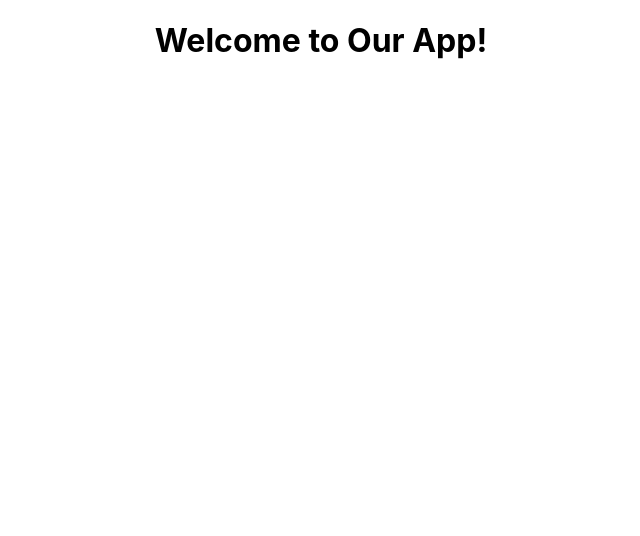
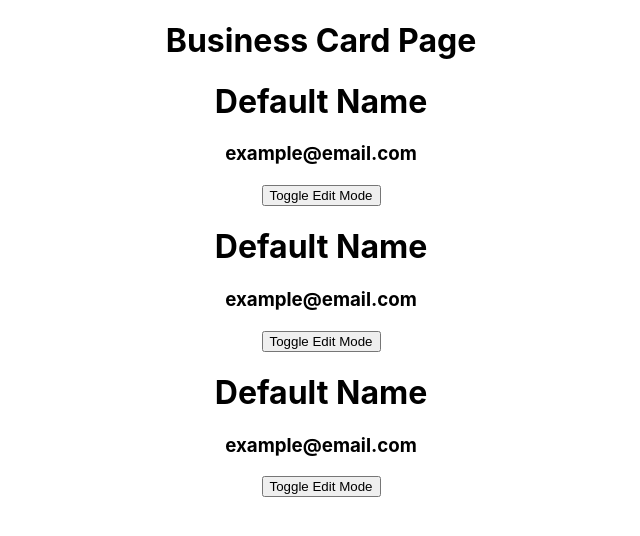
Before and after one commit to KiranWarren/coder-academy-course, a React (Create React App) app in the folder term-3/reactjs-forms/: page /cards in a window 1280 px wide. Shown: the top 536 px of the page, without its empty margins (319-959 px from the left). Built offline with nearby package versions, Linux system fonts and the light colour scheme; the HTML template or start-up script is replaced by a standard one.

Commit message:
Added all routes

```diff
--- a/term-3/reactjs-forms/src/App.js
+++ b/term-3/reactjs-forms/src/App.js
@@ -1,10 +1,21 @@
 import "./App.css";
 import HomePage from "./pages/HomePage";
+import AboutPage from "./pages/AboutPage";
+import ContactPage from "./pages/ContactPage";
+import PokemonFetcherPage from "./pages/PokemonFetcherPage";
+import BusinessCardPage from "./pages/BusinessCardPage";
+import { Route, Routes } from "react-router-dom";
 
 function App() {
   return (
     <div className="App">
-      <HomePage />
+      <Routes>
+        <Route path="/" element={<HomePage />} />
+        <Route path="/about" element={<AboutPage />} />
+        <Route path="/pokemon" element={<PokemonFetcherPage />} />
+        <Route path="/contact" element={<ContactPage />} />
+        <Route path="/cards" element={<BusinessCardPage />} />
+      </Routes>
     </div>
   );
 }
--- a/term-3/reactjs-forms/src/pages/BusinessCardPage.jsx
+++ b/term-3/reactjs-forms/src/pages/BusinessCardPage.jsx
@@ -1,4 +1,4 @@
-import BusinessCardParent from "../BusinessCardParent"
+import BusinessCardParent from "../components/BusinessCardParent";
 
 export default function BusinessCardPage(props) {
     return (
```
Also changed, not shown: term-3/reactjs-forms/src/components/BusinessCardDisplay.jsx (renamed from term-3/reactjs-forms/src/BusinessCardDisplay.jsx), term-3/reactjs-forms/src/components/BusinessCardForm.jsx (renamed from term-3/reactjs-forms/src/BusinessCardForm.jsx), term-3/reactjs-forms/src/components/BusinessCardParent.jsx (renamed from term-3/reactjs-forms/src/BusinessCardParent.jsx).
